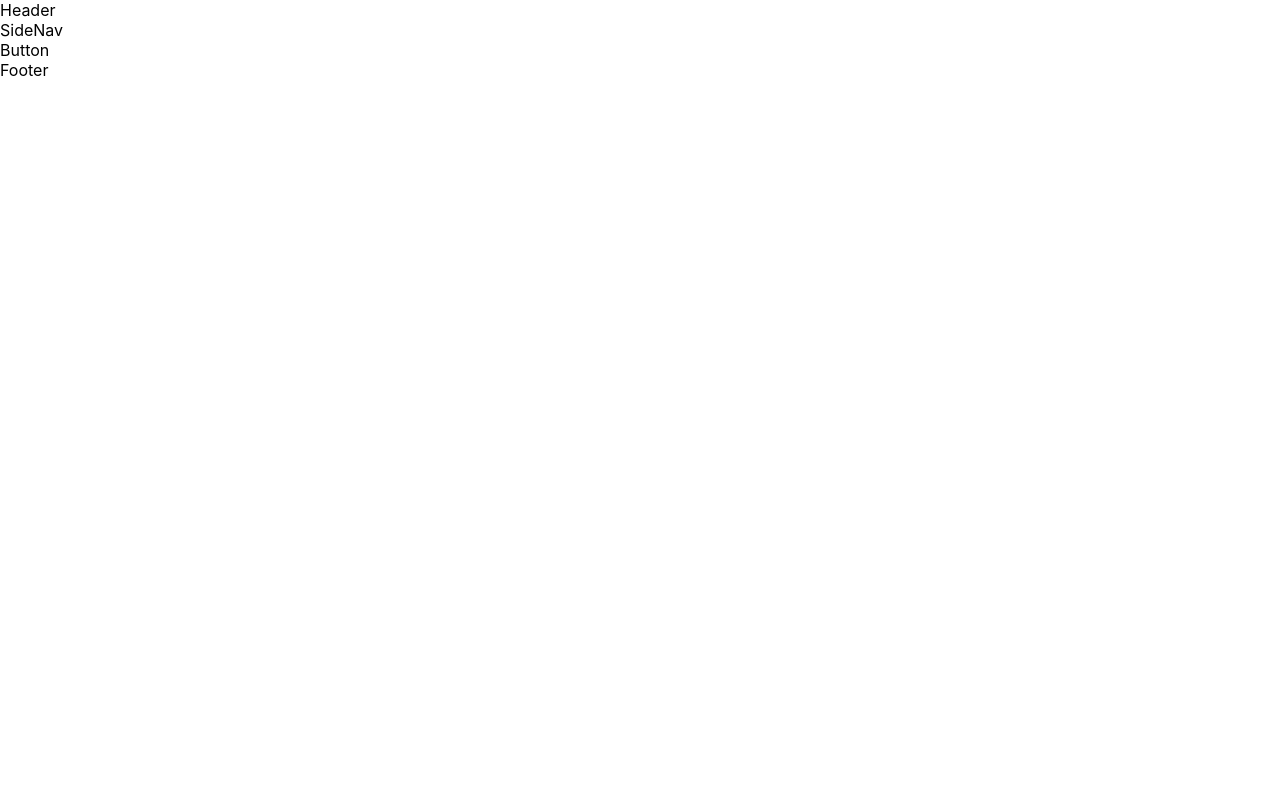
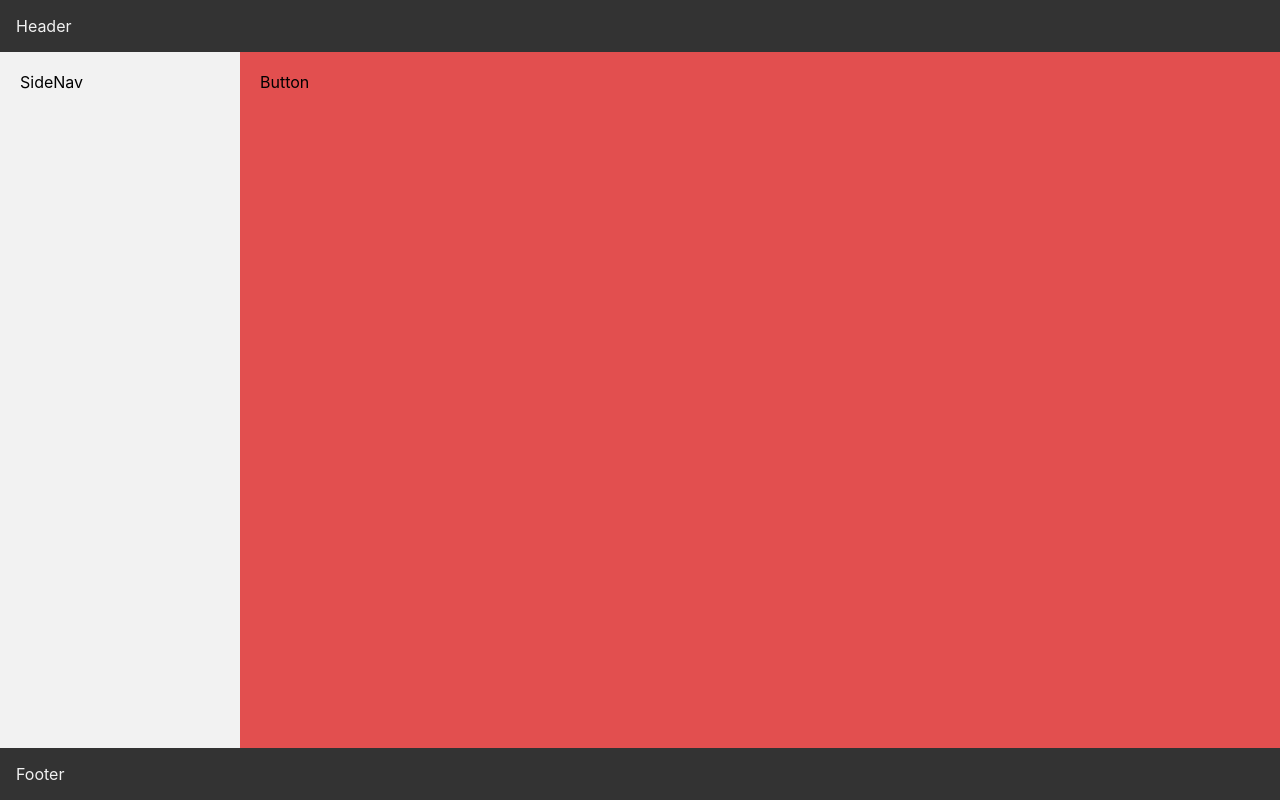
Before and after one commit to er-aashish-kaushik/demo-frontend, a React (Create React App) app: page / in a window 1280 px wide. Built offline with nearby package versions, Linux system fonts and the light colour scheme.

Commit message:
added some css to layout

```diff
--- a/src/components/footer/index.js
+++ b/src/components/footer/index.js
@@ -1,8 +1,9 @@
 import './index.scss'
 
-const Footer = () => {
+const Footer = (props) => {
+    const { className = "" } = props
     return (
-        <div>Footer</div>
+        <div className={`container ${className}`}>Footer</div>
     )
 }
 
--- a/src/components/header/index.js
+++ b/src/components/header/index.js
@@ -1,8 +1,9 @@
 import './index.scss'
 
-const Header = () => {
+const Header = (props) => {
+    const { className = "" } = props
     return (
-        <div>Header</div>
+        <div className={`container ${className}`}>Header</div>
     )
 }
 
--- a/src/components/layout/index.js
+++ b/src/components/layout/index.js
@@ -3,15 +3,18 @@ import * as Component from '../index'
 import Footer from '../footer'
 import { SideNav } from "../index"
 const Layout = (props) => {
+    const { className = "" } = props
     return (
-        <div>
-            <Component.Header />
-            <SideNav />
-            <div>
-                {props?.children || ""}
+        <div className={`layoutContainer ${className}`}>
+            <Component.Header className="header" />
+            <div className='content-wrapper'>
+                <SideNav className="sidebar" />
+                <div className='content'>
+                    {props?.children || ""}
+                </div>
+
             </div>
-            <Footer />
-
+            <Footer className="footer" />
         </div>
     )
 }
--- a/src/components/layout/index.scss
+++ b/src/components/layout/index.scss
@@ -0,0 +1,32 @@
+@import '../../styles/variables.scss';
+
+.layoutContainer {
+    display: flex;
+    flex-direction: column;
+    height: 100vh;
+
+    .header,
+    .footer {
+        flex: 0 0 auto;
+        padding: 1rem;
+        color: $white;
+        background-color: $black;
+    }
+
+    .content-wrapper {
+        display: flex;
+        flex-grow: 1;
+    }
+
+    .sidebar {
+        background-color: $white;
+        padding: 20px;
+        flex: 0 0 200px;
+    }
+
+    .content {
+        flex-grow: 1;
+        background-color: $red;
+        padding: 20px;
+    }
+}
--- a/src/components/shared/button/index.js
+++ b/src/components/shared/button/index.js
@@ -1,8 +1,10 @@
 import './index.scss'
 
-const Button = () => {
+const Button = (props) => {
+    const { className = "" } = props
+
     return (
-        <div>Button</div>
+        <div className={`button ${className}`}>Button</div>
     )
 }
 
--- a/src/components/shared/button/index.scss
+++ b/src/components/shared/button/index.scss
@@ -0,0 +1,4 @@
+.button {
+    width: 100%;
+    height: 40px;
+}
--- a/src/components/sideNav/index.js
+++ b/src/components/sideNav/index.js
@@ -1,8 +1,10 @@
 import './index.scss'
 
-const SideNav = () => {
+const SideNav = (props) => {
+    const { className = "" } = props
+
     return (
-        <div>SideNav</div>
+        <div className={`container ${className}`}>SideNav</div>
     )
 }
 
--- a/src/styles/variables.scss
+++ b/src/styles/variables.scss
@@ -1,5 +1,9 @@
 $primary-color: #007bff;
 $secondary-color: #6c757d;
+$white: #f2f2f2;
+$black: #333;
+$red: #e24f4f;
+
 $font-family: 'Arial', sans-serif;
 $base-spacing: 16px;
 
```
